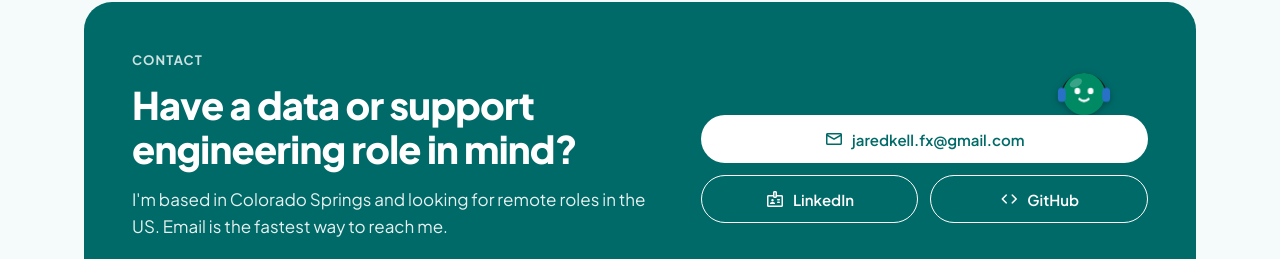
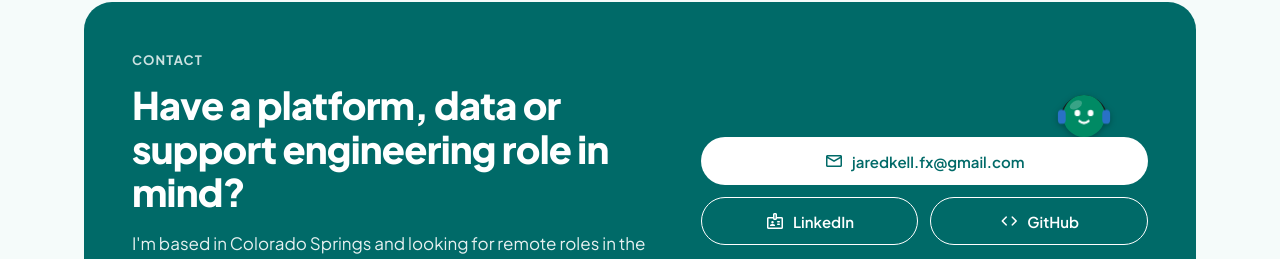
Before and after one commit to JaredKIso/portfolio, a plain HTML site: page index.html in a window 1280 px wide. Shown: the part 3945-4204 px from the top of the page. Drawn offline with nearby package versions, Linux system fonts and the light colour scheme.

Commit message:
Say platform and data engineering in the title and contact heading
Co-Authored-By: Claude Opus 5.5 <noreply@anthropic.com>

```diff
--- a/index.html
+++ b/index.html
@@ -3,9 +3,9 @@
 <head>
   <meta charset="utf-8">
   <meta name="viewport" content="width=device-width, initial-scale=1">
-  <title>Jared Kell · Support → Data Engineering</title>
+  <title>Jared Kell · Support → Platform &amp; Data Engineering</title>
   <meta name="description" content="Jared Kell: support engineer moving into platform and data engineering. Four years of production incidents in SQL Server, cloud networking and endpoint security, plus a self-hosted Linux stack.">
-  <meta property="og:title" content="Jared Kell · Support → Data Engineering">
+  <meta property="og:title" content="Jared Kell · Support → Platform &amp; Data Engineering">
   <meta property="og:description" content="Production incidents by day, self-hosted infrastructure by night. Case studies, projects and contact.">
   <meta property="og:url" content="https://portfolio.jarediso.com/">
   <meta property="og:image" content="https://portfolio.jarediso.com/assets/dothub-poster.jpg">
@@ -240,7 +240,7 @@
       <div class="contact card card--primary reveal">
         <div>
           <p class="overline">Contact</p>
-          <h2>Have a data or support engineering role in mind?</h2>
+          <h2>Have a platform, data or support engineering role in mind?</h2>
           <p>I'm based in Colorado Springs and looking for remote roles in the US. Email is the fastest way to reach me.</p>
         </div>
         <div class="contact__actions">
```
